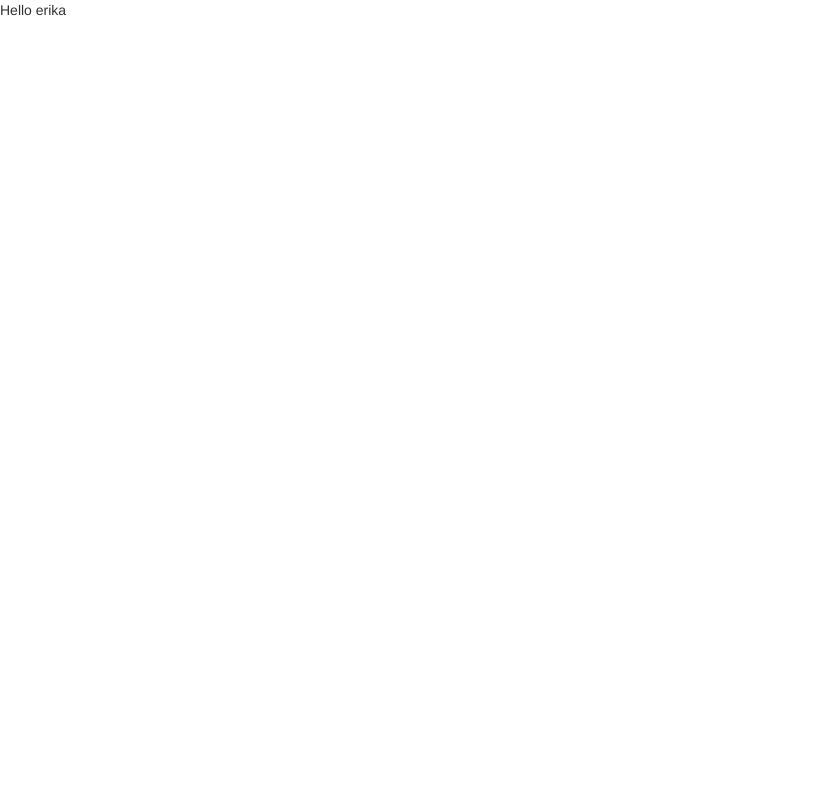
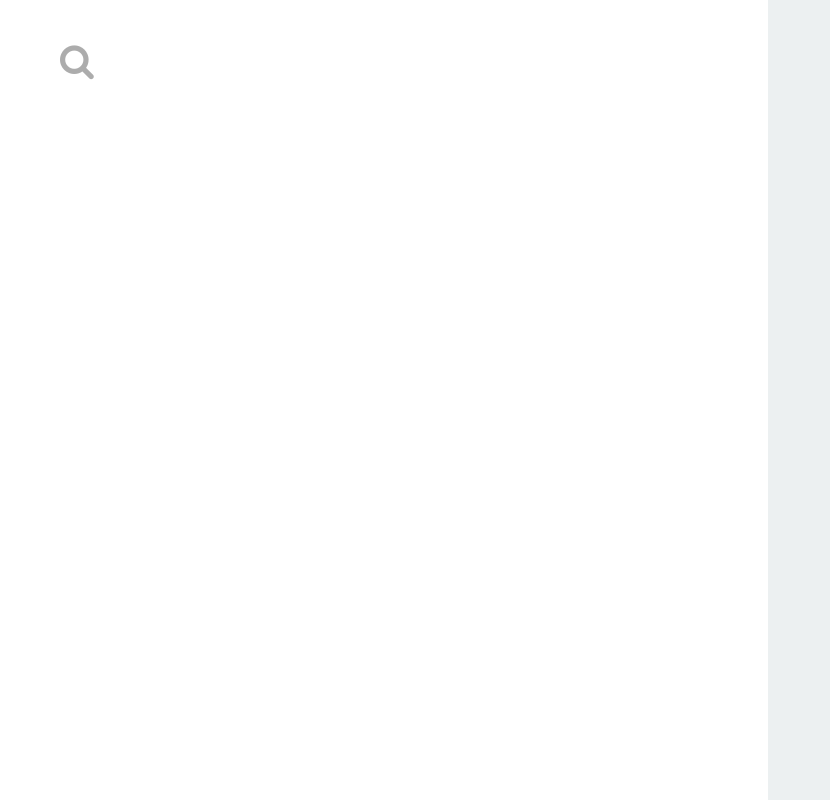
Before and after one commit to erikadesu/react-giphy, a React app: page / in a window 1280 px wide. Shown: the whole page, without its empty margins (0-830 px from the left). Built offline with nearby package versions, Linux system fonts and the light colour scheme.

Commit message:
create app and search bar components

```diff
--- /dev/null
+++ b/src/components/app.jsx
@@ -0,0 +1,17 @@
+import React, { Component } from 'react';
+import SearchBar from './search_bar.jsx';
+
+class App extends Component {
+  render() {
+    return (
+      <div>
+        <div className="left-scene">
+          <SearchBar />
+        </div>
+        <div className="right-scene"></div>
+      </div>
+    );
+  }
+}
+
+export default App;
--- /dev/null
+++ b/src/components/search_bar.jsx
@@ -0,0 +1,11 @@
+import React, { Component } from 'react';
+
+class SearchBar extends Component {
+  render () {
+    return (
+      <input type="text" className="form-control form-search"/>
+    );
+  }
+}
+
+export default SearchBar;
--- a/src/index.jsx
+++ b/src/index.jsx
@@ -2,46 +2,11 @@
 import ReactDOM from 'react-dom';
 
 import '../assets/stylesheets/application.scss';
-
-// const Hello = ({ name }) => {
-//   return (
-//     <div>
-//       Hello,
-//       {name}
-//     </div>
-//   );
-// };
-
-class Hello extends Component {
-  constructor(props) {
-    super(props);
-
-    this.state = {
-      clicked: false
-    };
-  }
-
-  handleClick = () => {
-    // change the state
-    this.setState({
-      clicked: !this.state.clicked
-  });
-}
-//to change the state i can only do that thru the method setState()
-//i have to use the fat arrow function to bind my this to an instance of my component
-
-  render() {
-    //its goal is to build and return html
-    return (
-      <div className ={this.state.clicked ? 'clicked' : null}
-      onClick={this.handleClick}>
-      Hello {this.props.name} </div>
-    )
-  }
-}
-//the event here is click so for react all you need is to add an "on" before the name of the event ex: onClick
+import App from './components/app.jsx';
 
 const root = document.getElementById('root');
 if (root) {
-  ReactDOM.render(<Hello name="erika" />, root);
+  ReactDOM.render(
+    <App />,
+    root);
 }
```
Also changed, not shown: src/hello.jsx (added, +47 -0 lines).
